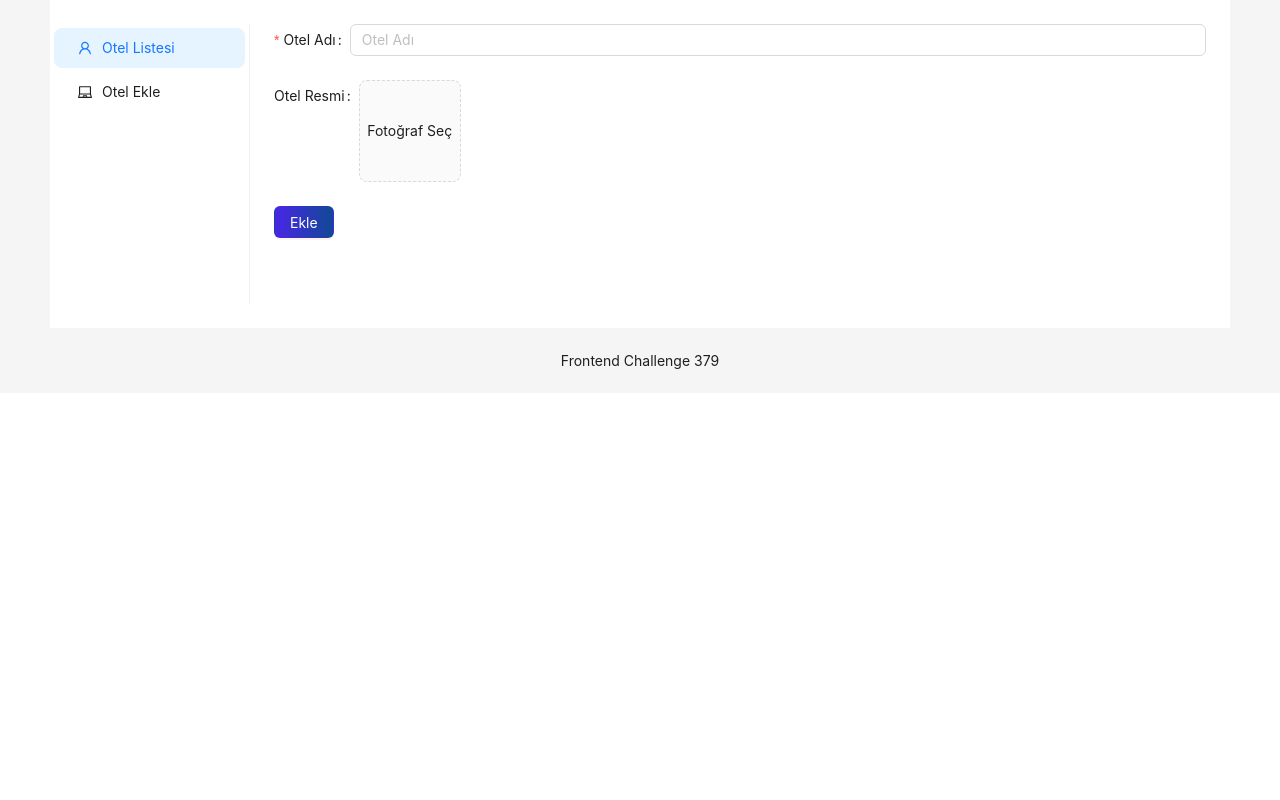
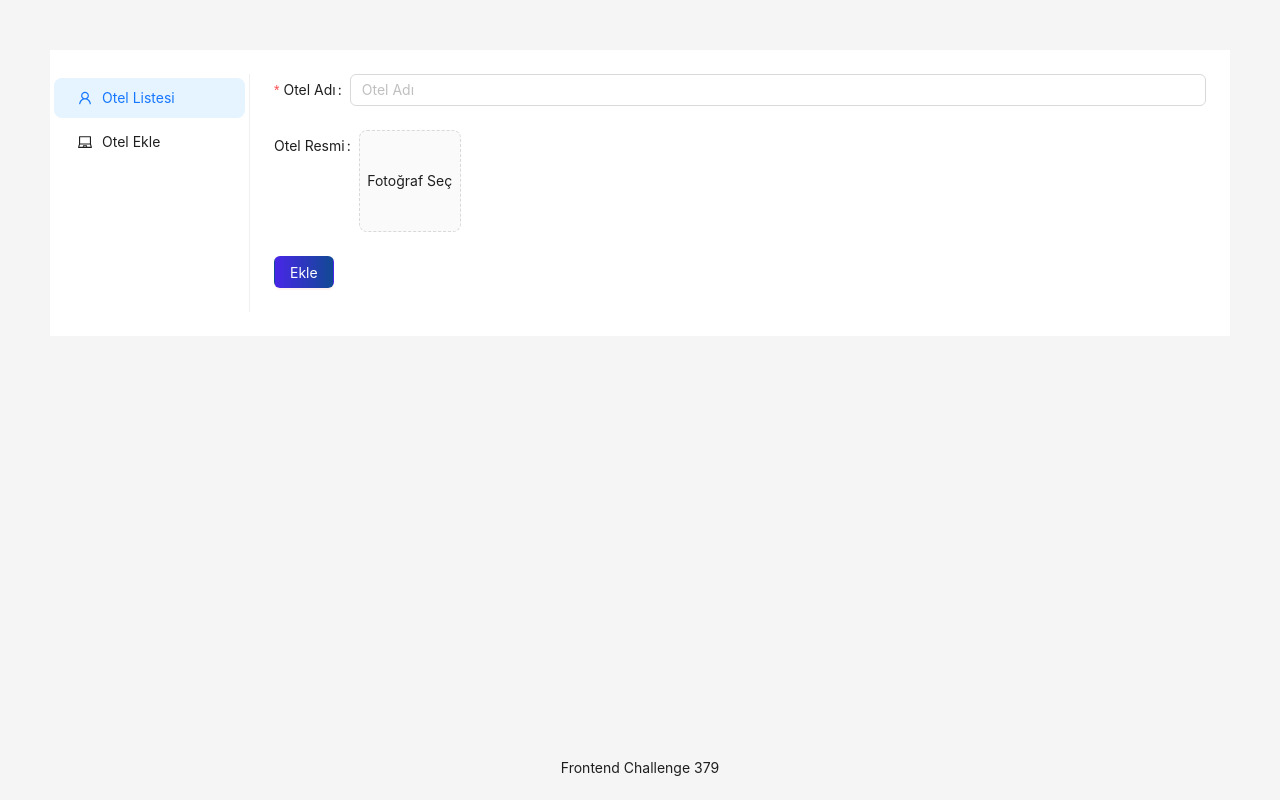
Before and after one commit to ysfnmnylmz/hotel-listing, a React (Create React App) app: page /otel-ekle in a window 1280 px wide. Built offline with nearby package versions, Linux system fonts and the light colour scheme.

Commit message:
css fixes && title && favicon

```diff
--- a/public/index.html
+++ b/public/index.html
@@ -5,7 +5,7 @@
     <link rel="icon" href="%PUBLIC_URL%/favicon.ico" />
     <meta name="viewport" content="width=device-width, initial-scale=1" />
     <meta name="theme-color" content="#000000" />
-    <meta name="description" content="Web site created using create-react-app" />
+    <meta name="description" content="Hotel Listing Frontend Challenge" />
     <link rel="apple-touch-icon" href="%PUBLIC_URL%/logo192.png" />
     <!--
       manifest.json provides metadata used when your web app is installed on a
@@ -21,7 +21,7 @@
       work correctly both with client-side routing and a non-root public URL.
       Learn how to configure a non-root public URL by running `npm run build`.
     -->
-    <title>React App</title>
+    <title>Front End Challenge 379</title>
   </head>
   <body>
     <noscript>You need to enable JavaScript to run this app.</noscript>
--- a/src/components/cards/HotelCard/HotelCard.scss
+++ b/src/components/cards/HotelCard/HotelCard.scss
@@ -17,8 +17,12 @@
     &.horizontal {
     }
     &-image {
-      max-width: 200px;
+      max-width: 285px;
+      width: 285px;
       padding: 0 20px;
+      @include for-small-phone-only {
+        width: 160px;
+      }
       .hotel-image {
         border-radius: 8px;
       }
--- /dev/null
+++ b/src/components/layout/Layout.scss
@@ -0,0 +1,29 @@
+@import 'src/assets/styles/mixins';
+.main-wrapper {
+  padding-top: 50px;
+  background: #f5f5f5;
+  min-height: 100vh;
+  .content-wrapper {
+    padding: 0 50px;
+    @include for-phone-only {
+      padding: 0 25px;
+    }
+    .content-sub-layout {
+      padding: 24px 0;
+      background-color: white;
+      .content-main {
+        padding: 0 24px;
+        min-width: 280px;
+      }
+      .content-aside {
+        width: 200px;
+        .ant-layout-sider-children {
+          margin-top: 0;
+        }
+      }
+    }
+  }
+  .footer {
+    text-align: center;
+  }
+}
--- a/src/components/layout/index.tsx
+++ b/src/components/layout/index.tsx
@@ -3,6 +3,8 @@ import { Layout, Menu } from 'antd';
 import menuItems from 'constants/menuItems';
 import { Outlet, useNavigate } from 'react-router-dom';
 import useWindowSize from '../../hooks/useWindowSize';
+import cn from 'classnames';
+import './Layout.scss';
 
 const { Content, Footer, Sider } = Layout;
 
@@ -13,10 +15,10 @@ const AppLayout: FC = () => {
     navigate(menuItem.item.props.href);
   };
   return (
-    <Layout>
-      <Content style={{ padding: '0 50px' }}>
-        <Layout style={{ padding: '24px 0', background: 'white' }}>
-          <Sider width={200} collapsed={width ? width <= 560 : false}>
+    <Layout className={cn('main-wrapper')}>
+      <Content className={cn('content-wrapper')}>
+        <Layout className={cn('content-sub-layout')}>
+          <Sider className={cn('content-aside')} collapsed={width ? width <= 560 : false}>
             <>
               <Menu
                 mode="inline"
@@ -27,12 +29,12 @@ const AppLayout: FC = () => {
               />
             </>
           </Sider>
-          <Content style={{ padding: '0 24px', minHeight: 280 }}>
+          <Content className={cn('content-main')}>
             <Outlet />
           </Content>
         </Layout>
       </Content>
-      <Footer style={{ textAlign: 'center' }}>Frontend Challenge 379</Footer>
+      <Footer className={cn('footer')}>Frontend Challenge 379</Footer>
     </Layout>
   );
 };
```
Also changed, not shown: 1 other file (tests, documents, lock files or other folders).
